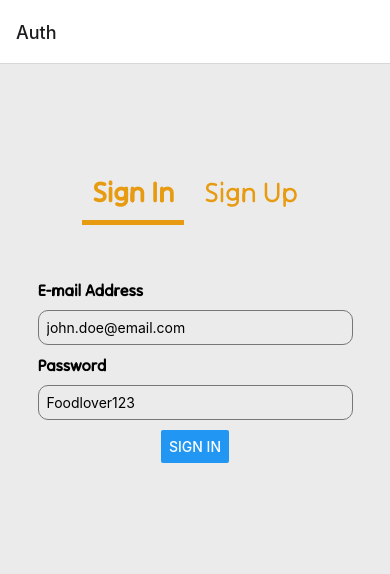
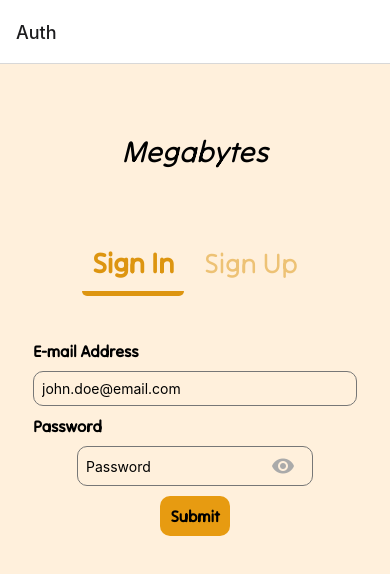
Before and after one commit to Fugate-A/MegaBytes.app, a React Native app in the folder mobile_frontend/: screen /Auth in a window 390 px wide. Shown: the top 574 px of the page. Built offline with nearby package versions, Linux system fonts and the light colour scheme.

Commit message:
AuthPage functions

```diff
--- a/mobile_frontend/components/Header.js
+++ b/mobile_frontend/components/Header.js
@@ -11,14 +11,15 @@ const Header = ({ title, style }) => {
 
 const styles = StyleSheet.create({
     header: {
-        marginTop: '25%',
+        marginTop: -50,
         padding: 15,
         alignItems: 'center',
-
+        marginBottom: 50,
     },
     title: {
         fontSize: 30,
         fontStyle: 'italic',
+        fontFamily: 'Tilt-Neon',
     },
 });
 
--- a/mobile_frontend/package.json
+++ b/mobile_frontend/package.json
@@ -10,6 +10,7 @@
   },
   "dependencies": {
     "@expo-google-fonts/inter": "^0.2.3",
+    "@expo/vector-icons": "^13.0.0",
     "@react-navigation/native": "^6.1.9",
     "@react-navigation/native-stack": "^6.9.15",
     "expo": "~49.0.15",
@@ -18,7 +19,8 @@
     "expo-splash-screen": "~0.20.5",
     "expo-status-bar": "~1.6.0",
     "react": "18.2.0",
-    "react-native": "0.72.6"
+    "react-native": "0.72.6",
+    "react-native-keyboard-aware-scroll-view": "^0.9.5"
   },
   "devDependencies": {
     "@babel/core": "^7.20.0"
--- a/mobile_frontend/pages/AuthPage.js
+++ b/mobile_frontend/pages/AuthPage.js
@@ -1,6 +1,7 @@
-import React, {useState, useRef} from 'react';
-import { View, Text, TextInput, Button, StyleSheet, TouchableOpacity, ScrollView, KeyboardAvoidingView, Platform } from 'react-native';
+import React, {useState, useRef, useEffect} from 'react';
+import { View, Text, TextInput, Button, StyleSheet, TouchableOpacity, TouchableHighlight, KeyboardAvoidingView, Platform } from 'react-native';
 import { useNavigation } from '@react-navigation/native';
+import { MaterialCommunityIcons } from '@expo/vector-icons';
 
 import Header from '../components/Header';
 
@@ -12,6 +13,9 @@ function AuthPage( { navigation }){
     const [firstName, setFirstName] = useState('');
     const [lastName, setLastName] = useState('');
 
+    const [showPassword, setShowPassword] = useState(false);
+    const [passwordText, setPasswordText] = useState('');
+
     // Create refs for the input fields
     const emailInputRef = useRef();
     const usernameInputRef = useRef();
@@ -20,15 +24,72 @@ function AuthPage( { navigation }){
     const lastNameInputRef = useRef();
 
     const handleSignIn = async () => {
-        // Implement sign-in logic
+        // Check if login information is correct, if so, proceed to HomePage
+        try {
+          const response = await fetch('http://164.90.130.112:5000/api/login', {
+              method: 'POST',
+              headers: {
+                  'Content-Type': 'application/json',
+              },
+              body: JSON.stringify({
+                  username: email,
+                  password: passwordText,
+              }),
+          });
+
+          const data = await response.json();
+          if(data.firstName.length >= 1){
+              navigation.navigate('Home');
+          }else{
+              console.log(email);
+              console.log(passwordText);
+              console.log("Invalid username or password\n");
+          }
+      } catch(error){
+          console.error("ERROR CONNECTING TO DATABASE\n");
+      }
     };
 
     const handleSignUp = async () => {
-    // Implement sign-up logic
+        // Check if register information is correct, if so, proceed to LoginPage
+        try {
+            const response = await fetch('http://164.90.130.112:5000/api/register', {
+                method: 'POST',
+                headers: {
+                    'Content-Type': 'application/json',
+                },
+                body: JSON.stringify({
+                    userId: 999,
+                    fname: "DUMMY",
+                    lname: "DUMMY 2",
+                    username: username,
+                    password: passwordText,
+                    email: email,
+                }),
+            });
+
+            const data = await response.json();
+            if(response.ok){
+                navigation.navigate('Login');
+            }else{
+                console.error("Invalid username or password\n");
+            }
+        } catch(error){
+            console.error("ERROR CONNECTING TO DATABASE\n");
+        }
     };
 
+    const toggleShowPassword = () => {
+      setShowPassword(!showPassword);
+  };
+
+
     return (
-        <View style={styles.container}>
+      <KeyboardAvoidingView
+        behavior={Platform.OS === 'ios' ? 'padding' : null}
+        style={styles.container}
+      >
+        <Header title='Megabytes' />
         <View style={styles.topOptions}>
           <TouchableOpacity
             style={[
@@ -38,11 +99,7 @@ function AuthPage( { navigation }){
             onPress={() => setIsSignIn(true)}
             activeOpacity={0.5}
           >
-              <Text
-                style={
-                  isSignIn ? styles.activeOptionText : styles.optionText
-                }
-              >
+            <Text style={isSignIn ? styles.activeOptionText : styles.optionText}>
               Sign In
             </Text>
           </TouchableOpacity>
@@ -54,63 +111,55 @@ function AuthPage( { navigation }){
             onPress={() => setIsSignIn(false)}
             activeOpacity={0.5}
           >
-              <Text
-                style={
-                  !isSignIn ? styles.activeOptionText : styles.optionText
-                }
-              >
+            <Text style={!isSignIn ? styles.activeOptionText : styles.optionText}>
               Sign Up
             </Text>
           </TouchableOpacity>
         </View>
-          <KeyboardAvoidingView
-            behavior={Platform.OS === 'ios' ? 'padding' : 'height'}
-            style={styles.authContainer}
-          >
-            {isSignIn ? (
-              <>
+        <View style={styles.authContainer}>
           <Text style={styles.inputLabel}>E-mail Address</Text>
           <TextInput
             style={styles.input}
-
             placeholder="john.doe@email.com"
             onChangeText={(text) => setEmail(text)}
           />
-                <Text style={styles.inputLabel}>Password</Text>
-                <TextInput
-                  style={styles.input}
-                  placeholder="Foodlover123"
-                  onChangeText={(text) => setPassword(text)}
-                  secureTextEntry
-                />
-                <Button title="Sign In" onPress={handleSignIn} />
-              </>
-            ) : (
+          {!isSignIn && (
             <>
-                <Text style={styles.inputLabel}>E-mail Address</Text>
-                <TextInput
-                  style={styles.input}
-                  placeholder="Email"
-                  onChangeText={(text) => setEmail(text)}
-                />
               <Text style={styles.inputLabel}>Username</Text>
               <TextInput
                 style={styles.input}
                 placeholder="Username"
                 onChangeText={(text) => setUsername(text)}
               />
-                <Text style={styles.inputLabel}>Password</Text>
-                <TextInput
-                  style={styles.input}
-                  placeholder="Password"
-                  onChangeText={(text) => setPassword(text)}
-                  secureTextEntry
-                />
-                <Button title="Sign Up" onPress={handleSignUp} />
             </>
           )}
+
+          <Text style={styles.inputLabel}>Password</Text>
+          <View style={styles.passwordInputContainer}>
+            <TextInput
+              style={styles.passwordInput}
+              placeholder="Password"
+              value={passwordText}
+              onChangeText={text => setPasswordText(text)}
+              secureTextEntry={!showPassword}
+            />
+            <MaterialCommunityIcons
+                    name={showPassword ? 'eye-off' : 'eye'}
+                    size={24}
+                    color="#aaa"
+                    style={styles.passwordVisibilityIcon}
+                    onPress={toggleShowPassword}
+                />
+          </View>
+          <TouchableHighlight
+              style={styles.submitButton}
+              underlayColor="#E79B11" // Color when button is pressed
+              onPress={isSignIn ? handleSignIn : handleSignUp}
+          >
+            <Text style={styles.submitButtonText}>Submit</Text>
+        </TouchableHighlight>
+        </View>
       </KeyboardAvoidingView>
-        </View>
     );
   }
 
@@ -119,15 +168,14 @@ function AuthPage( { navigation }){
       flex: 1,
       justifyContent: 'center',
       alignContent: 'center',
-        backgroundColor: '#EBEBEB',
-        padding: 20,
+      backgroundColor: '#FFF0DC',
+      padding: 15,
     },
     topOptions: {
-        position: 'absolute',
-        top: 100,
       alignSelf: 'center',
       flexDirection: 'row',
       justifyContent: 'center',
+      marginBottom: 20,
     },
     optionButton: {
       marginLeft: 5,
@@ -136,25 +184,28 @@ function AuthPage( { navigation }){
     },
     optionText: {
       fontSize: 28,
-        color: '#E79B11',
+      color: '#DD9510',
       fontFamily: 'Tilt-Neon',
+      opacity: 0.5,
     },
     activeOptionButton: {
       borderBottomWidth: 5,
-        borderBottomColor: '#E79B11',
+      borderBottomColor: '#DD9510',
+      borderRadius: 5,
     },
     activeOptionText: {
       fontSize: 28,
-        color: '#E79B11',
+      color: '#DD9510',
       fontFamily: 'Tilt-Neon',
       fontWeight: 'bold',
     },
     authContainer: {
-        marginTop: -200,
+      marginTop: 25,
       alignSelf: 'center',
       alignItems: 'center',
       width: '90%',
       height: '20%',
+      marginBottom: 250,
     },
     inputLabel: {
       alignSelf: 'flex-start',
@@ -168,8 +219,38 @@ function AuthPage( { navigation }){
       borderColor: '#777',
       borderWidth: 1,
       borderRadius: 10,
-        margin: 10,
+      marginVertical: 10,
       padding: 8,
+    },
+    passwordInputContainer: {
+      flexDirection: 'row',
+      alignItems: 'center',
+    },
+    passwordInput: {
+      flex: 1,
+      height: 40,
+      borderColor: '#777',
+      borderWidth: 1,
+      borderRadius: 10,
+      marginVertical: 10,
+      padding: 8,
+    },
+    passwordVisibilityIcon: {
+      position: 'absolute',
+      right: 10,
+      top: 10,
+      padding: 8,
+    },
+    submitButton: {
+      backgroundColor: '#E79B11',
+      padding: 10,
+      borderRadius: 10,
+    },
+    submitButtonText: {
+      fontSize: 16,
+      fontFamily: 'Tilt-Neon',
+      fontWeight: 'bold',
+      textAlign: 'center',
     },
   });
 
```
Also changed, not shown: 1 other file (tests, documents, lock files or other folders). Lines whose indentation alone changed are shown as unchanged.
